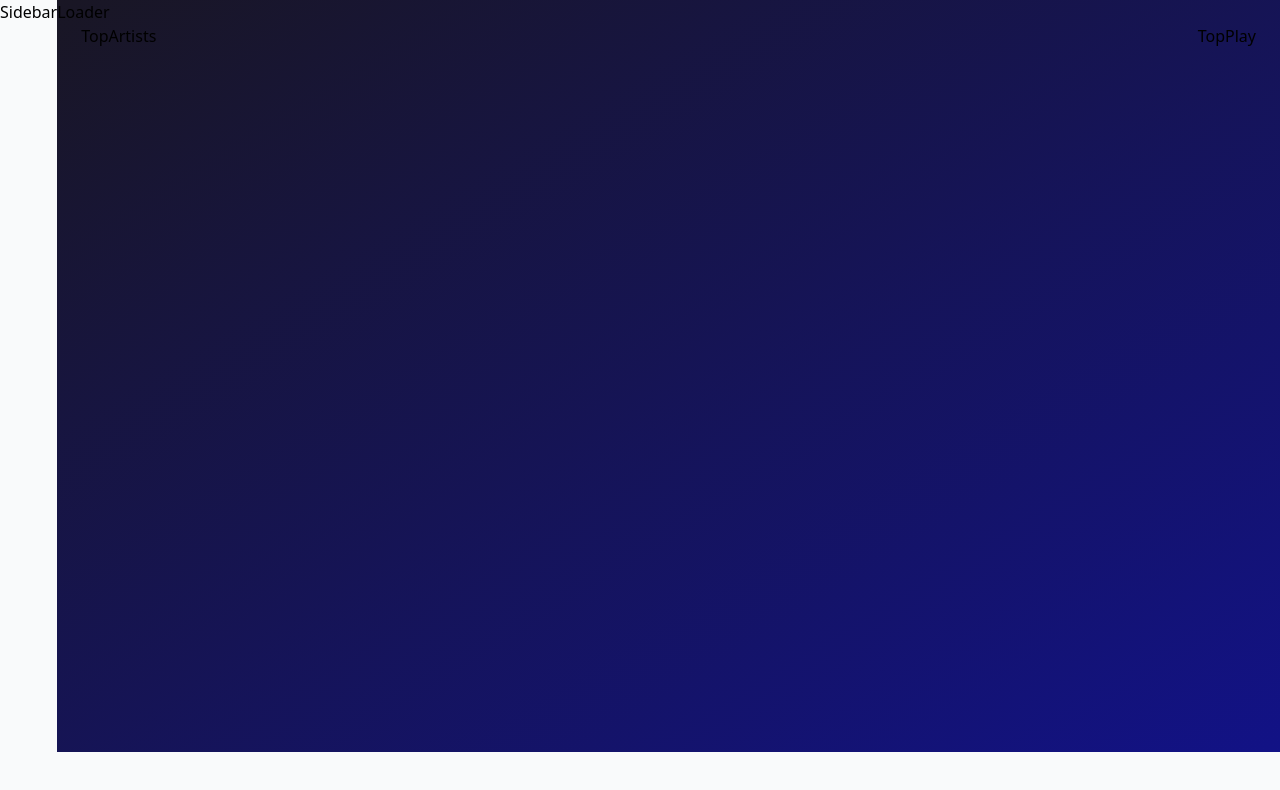
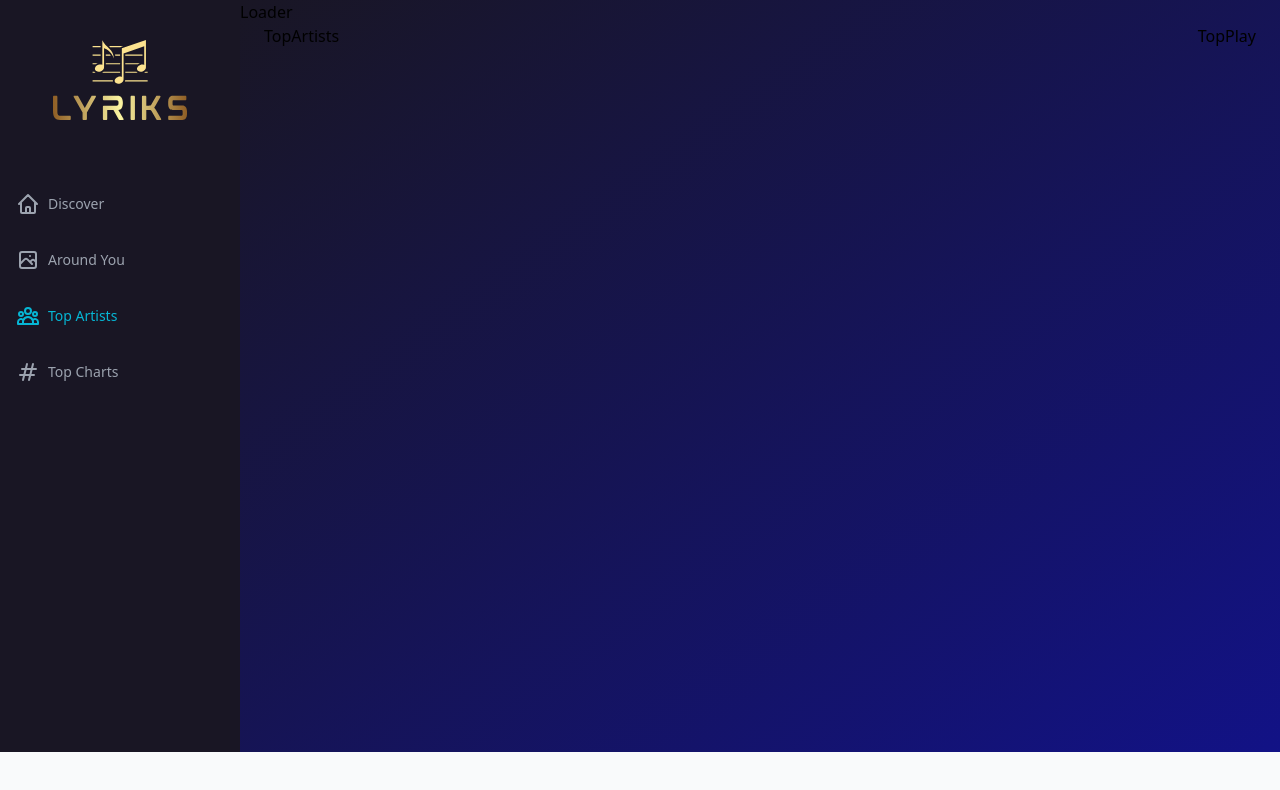
Before and after one commit to Gigioxx/iSongs, a React (Vite) app: page /top-artists in a window 1280 px wide. Shown: the top 790 px of the page. Built offline with nearby package versions, Linux system fonts and the light colour scheme; no server answers.

Commit message:
✨ Created sidebar including mobile version

```diff
--- a/src/components/Sidebar.jsx
+++ b/src/components/Sidebar.jsx
@@ -1,3 +1,61 @@
-const Sidebar = () => <div>Sidebar</div>;
+import { useState } from 'react';
+import { NavLink } from 'react-router-dom';
+import { RiCloseLine } from 'react-icons/ri';
+import { HiOutlineMenu } from 'react-icons/hi';
+
+import { logo } from '../assets';
+import { links } from '../assets/constants';
+
+const NavLinks = ({ handleClick }) => (
+  <div className='mt-10'>
+    {links.map((item) => (
+      <NavLink
+        key={item.name}
+        to={item.to}
+        className='flex flex-row justify-start items-center my-8 text-sm font-medium text-gray-400 hover:text-cyan-400'
+        onClick={() => handleClick && handleClick()}
+      >
+        <item.icon className='w-6 h-6 mr-2' />
+        {item.name}
+      </NavLink>
+    ))}
+  </div>
+);
+
+const Sidebar = () => {
+  const [mobileMenuOpen, setMobileMenuOpen] = useState(false);
+
+  return (
+    <>
+      <div className='md:flex hidden flex-col w-[240px] py-10 px-4 bg-[#191624]'>
+        <img src={logo} alt='logo' className='w-full h-20 object-contain' />
+        <NavLinks />
+      </div>
+
+      <div className='absolute md:hidden block top-6 right-3'>
+        {mobileMenuOpen ? (
+          <RiCloseLine
+            className='w-6 h-6 text-white mr-2'
+            onClick={() => setMobileMenuOpen(false)}
+          />
+        ) : (
+          <HiOutlineMenu
+            className='w-6 h-6 text-white mr-2'
+            onClick={() => setMobileMenuOpen(true)}
+          />
+        )}
+      </div>
+
+      <div
+        className={`absolute top-0 h-screen w-2/3 bg-gradient-to-tl from-white/10 to-[#483d8b] backdrop-blur-lg z-10 p-6 md:hidden smooth-transition ${
+          mobileMenuOpen ? 'left-0' : '-left-full'
+        }`}
+      >
+        <img src={logo} alt='logo' className='w-full h-20 object-contain' />
+        <NavLinks handleClick={() => setMobileMenuOpen(false)} />
+      </div>
+    </>
+  );
+};
 
 export default Sidebar;
```
